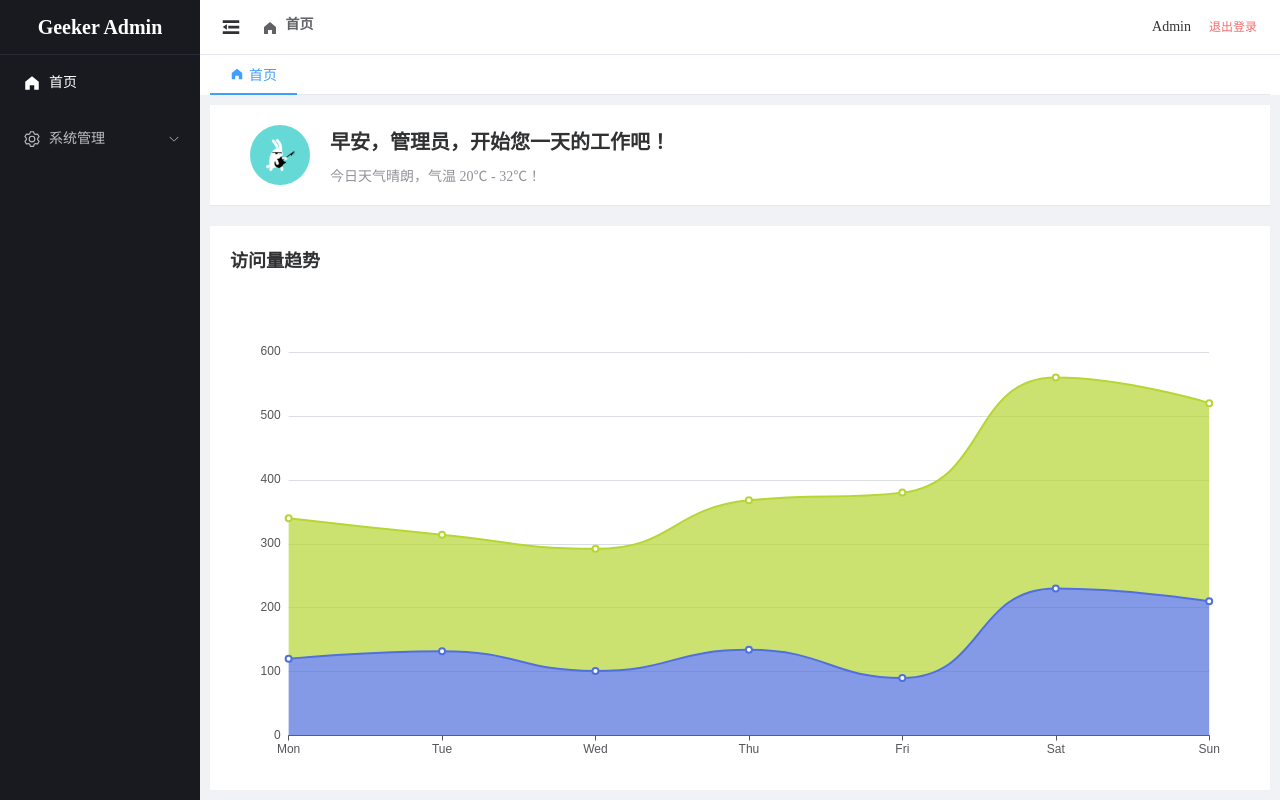
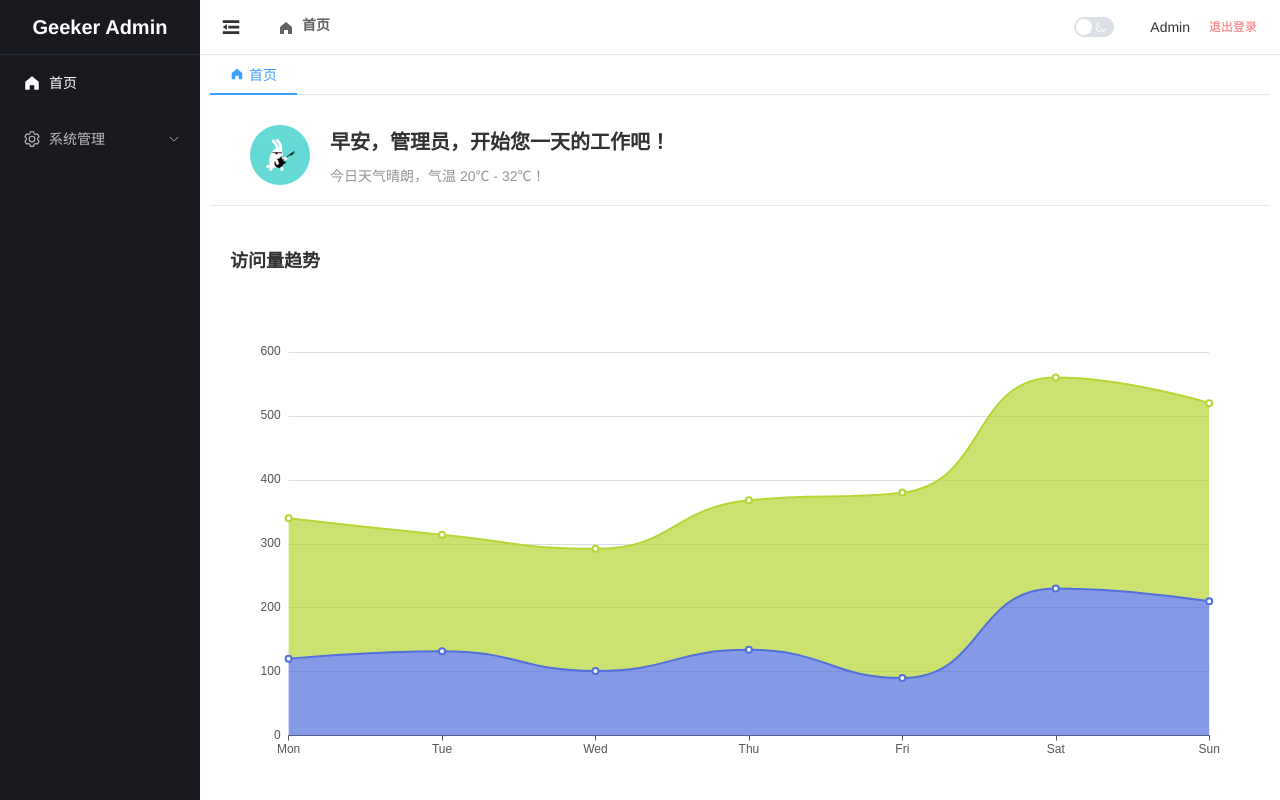
Before and after one commit to 9Epiphany9/my-geek-admin, a Vue app: page /#/home in a window 1280 px wide. Built offline with nearby package versions, Linux system fonts and the light colour scheme; sample sign-in values are in the browser's storage; the HTML template or start-up script is replaced by a standard one.

Commit message:
集成ToolBarRight组件(丑陋的黑夜模式)

```diff
--- a/components.d.ts
+++ b/components.d.ts
@@ -15,6 +15,7 @@ declare module 'vue' {
     ElBreadcrumb: typeof import('element-plus/es')['ElBreadcrumb']
     ElBreadcrumbItem: typeof import('element-plus/es')['ElBreadcrumbItem']
     ElButton: typeof import('element-plus/es')['ElButton']
+    ElConfigProvider: typeof import('element-plus/es')['ElConfigProvider']
     ElContainer: typeof import('element-plus/es')['ElContainer']
     ElDrawer: typeof import('element-plus/es')['ElDrawer']
     ElForm: typeof import('element-plus/es')['ElForm']
--- a/src/App.vue
+++ b/src/App.vue
@@ -1,7 +1,28 @@
-<script setup lang="ts"></script>
-
 <template>
-  <router-view></router-view>
+  <el-config-provider :locale="zhCn" :size="assemblySize" :button="buttonConfig">
+    <router-view />
+  </el-config-provider>
 </template>
 
-<style scoped></style>
+<script setup lang="ts">
+import { onMounted, reactive, computed } from 'vue'
+import { ElConfigProvider } from 'element-plus'
+import zhCn from 'element-plus/es/locale/lang/zh-cn' // 1. 引入中文包
+import { useTheme } from '@/hooks/useTheme'
+import { useGlobalStore } from '@/stores/modules/global'
+
+const globalStore = useGlobalStore()
+const { switchDark } = useTheme()
+
+// 2. 初始化主题配置
+onMounted(() => {
+  switchDark()
+})
+
+// 3. 定义配置项
+// 这里先写死为 'default'，以后你可以在 GlobalStore 里加个 assemblySize 状态来动态控制
+const assemblySize = computed(() => 'default')
+
+// 4. 按钮配置（自动在两个中文字符之间插入空格）
+const buttonConfig = reactive({ autoInsertSpace: true })
+</script>
--- /dev/null
+++ b/src/hooks/useTheme.ts
@@ -0,0 +1,21 @@
+import { storeToRefs } from 'pinia'
+import { useGlobalStore } from '@/stores/modules/global'
+
+export const useTheme = () => {
+  const globalStore = useGlobalStore()
+  const { isDark } = storeToRefs(globalStore)
+
+  // 切换暗黑模式
+  const switchDark = () => {
+    const html = document.documentElement as HTMLElement
+    if (isDark.value) {
+      html.setAttribute('class', 'dark')
+    } else {
+      html.setAttribute('class', '')
+    }
+  }
+
+  return {
+    switchDark,
+  }
+}
--- /dev/null
+++ b/src/layouts/components/Header/ToolBarRight.vue
@@ -0,0 +1,33 @@
+<template>
+  <div class="tool-bar-ri">
+    <div class="header-icon">
+      <el-switch
+        v-model="isDark"
+        inline-prompt
+        :active-icon="Sunny"
+        :inactive-icon="Moon"
+        @change="switchDark"
+      />
+    </div>
+  </div>
+</template>
+
+<script setup lang="ts">
+import { useGlobalStore } from '@/stores/modules/global'
+import { useTheme } from '@/hooks/useTheme'
+import { storeToRefs } from 'pinia'
+import { Sunny, Moon } from '@element-plus/icons-vue'
+
+const globalStore = useGlobalStore()
+const { isDark } = storeToRefs(globalStore)
+const { switchDark } = useTheme()
+</script>
+
+<style scoped>
+/* 稍微调整下图标大小 */
+.header-icon {
+  display: flex;
+  align-items: center;
+  margin-right: 20px;
+}
+</style>
--- a/src/layouts/components/Tabs/index.vue
+++ b/src/layouts/components/Tabs/index.vue
@@ -74,7 +74,7 @@ const removeTab = (fullPath: string | number) => {
 
 <style scoped>
 .tabs-box {
-  background-color: #ffffff;
+  background-color: var(--el-bg-color);
   padding: 0 10px;
   /* 稍微把 Tab 往下压一点，好看点 */
   /* border-bottom: 1px solid #e4e7ed; */
--- a/src/layouts/index.vue
+++ b/src/layouts/index.vue
@@ -27,8 +27,9 @@
         </div>
 
         <div class="header-right">
+          <ToolBarRight />
           <span class="username">Admin</span>
-          <el-button size="small" type="danger" link @click="logout">退出登录</el-button>
+          <el-button size="small" type="danger" link @click="logout"> 退出登录 </el-button>
         </div>
       </el-header>
       <Tabs></Tabs>
@@ -50,6 +51,7 @@ import { computed } from 'vue'
 import { useRoute, useRouter } from 'vue-router'
 import { useUserStore } from '@/stores/modules/user'
 import Tabs from './components/Tabs/index.vue'
+import ToolBarRight from './components/Header/ToolBarRight.vue'
 const route = useRoute()
 const router = useRouter()
 const userStore = useUserStore()
@@ -127,32 +129,33 @@ const tabsStore = useTabsStore()
   border-bottom: 1px solid #282a35;
 }
 .layout-header {
-  background-color: #ffffff;
+  background-color: var(--el-bg-color);
   border-bottom: 1px solid #e4e7ed;
   display: flex;
   align-items: center;
-  justify-content: space-between; /* 左右两边撑开 */
+  justify-content: space-between; /* 左边和右边区域撑开 */
   padding: 0 20px;
-  height: 55px; /* 固定高度 */
+  height: 55px;
 }
 
 .header-left {
   display: flex;
   align-items: center;
+  gap: 16px; /* CollapseIcon 和 Breadcrumb 之间间距 */
 }
 
 .header-right {
   display: flex;
   align-items: center;
+  gap: 16px; /* ToolBarRight 内部图标、用户名、退出按钮之间的间距 */
 }
 
 .username {
-  margin-right: 15px;
   font-size: 14px;
   color: #333;
 }
 .layout-main {
-  background-color: #f0f2f5; /* 给个灰色背景，显出层次感 */
+  background-color: var(--el-bg-color); /* 给个灰色背景，显出层次感 */
   padding: 10px;
 }
 
--- a/src/main.ts
+++ b/src/main.ts
@@ -5,8 +5,11 @@ import App from './App.vue'
 import router from './router'
 import '@/style/style.css'
 import * as ElementPlusIconsVue from '@element-plus/icons-vue'
+import 'element-plus/dist/index.css'
+import 'element-plus/theme-chalk/dark/css-vars.css'
 import '@/permission'
 import directives from '@/directives/index' // 引入自定义指令
+import '@/style/common.scss'
 const app = createApp(App)
 for (const [key, component] of Object.entries(ElementPlusIconsVue)) {
   app.component(key, component)
--- a/src/stores/modules/global.ts
+++ b/src/stores/modules/global.ts
@@ -1,10 +1,33 @@
 import { defineStore } from 'pinia'
-import { ref } from 'vue'
+import { ref, watch } from 'vue'
 
 export const useGlobalStore = defineStore('global', () => {
   const isCollapse = ref(false)
   const toggleCollapse = () => {
     isCollapse.value = !isCollapse.value
   }
-  return { isCollapse, toggleCollapse }
+
+  // 1. 定义暗黑模式状态
+  const isDark = ref(false)
+
+  // 从 localStorage 读取初始值
+  const savedDark = localStorage.getItem('global_isDark')
+  if (savedDark !== null) {
+    isDark.value = savedDark === 'true'
+  }
+
+  // 2. 监听 isDark 的变化，自动保存到 localStorage
+  watch(isDark, (newValue) => {
+    localStorage.setItem('global_isDark', newValue.toString())
+  })
+
+  // 3. 修改方法（保持原来的接口不变）
+  const setGlobalState = (key: string, value: any) => {
+    if (key === 'isDark') {
+      isDark.value = value
+      // watch 会自动触发保存，这里不需要重复写 localStorage
+    }
+  }
+
+  return { isCollapse, toggleCollapse, isDark, setGlobalState }
 })
--- /dev/null
+++ b/src/style/common.scss
@@ -0,0 +1,24 @@
+/* src/styles/common.scss */
+
+/* 核心代码：让 body 的背景和字体颜色跟随 Element 的变量变化 */
+body {
+  /* var(--el-bg-color) 是 Element Plus 提供的变量
+      亮色模式下 = #ffffff
+      暗色模式下 = #141414
+    */
+  background-color: var(--el-bg-color);
+  color: var(--el-text-color-primary);
+  margin: 0;
+  font-family:
+    'Helvetica Neue', Helvetica, 'PingFang SC', 'Hiragino Sans GB', 'Microsoft YaHei', '微软雅黑',
+    Arial, sans-serif;
+}
+
+/* 如果你在页面里写死了 background: #fff，暗黑模式是不生效的！
+  必须改成使用变量。
+  例如：卡片的背景色推荐用 overlay
+*/
+.card {
+  background-color: var(--el-bg-color-overlay) !important;
+  /* 或者 var(--el-bg-color) */
+}
```
